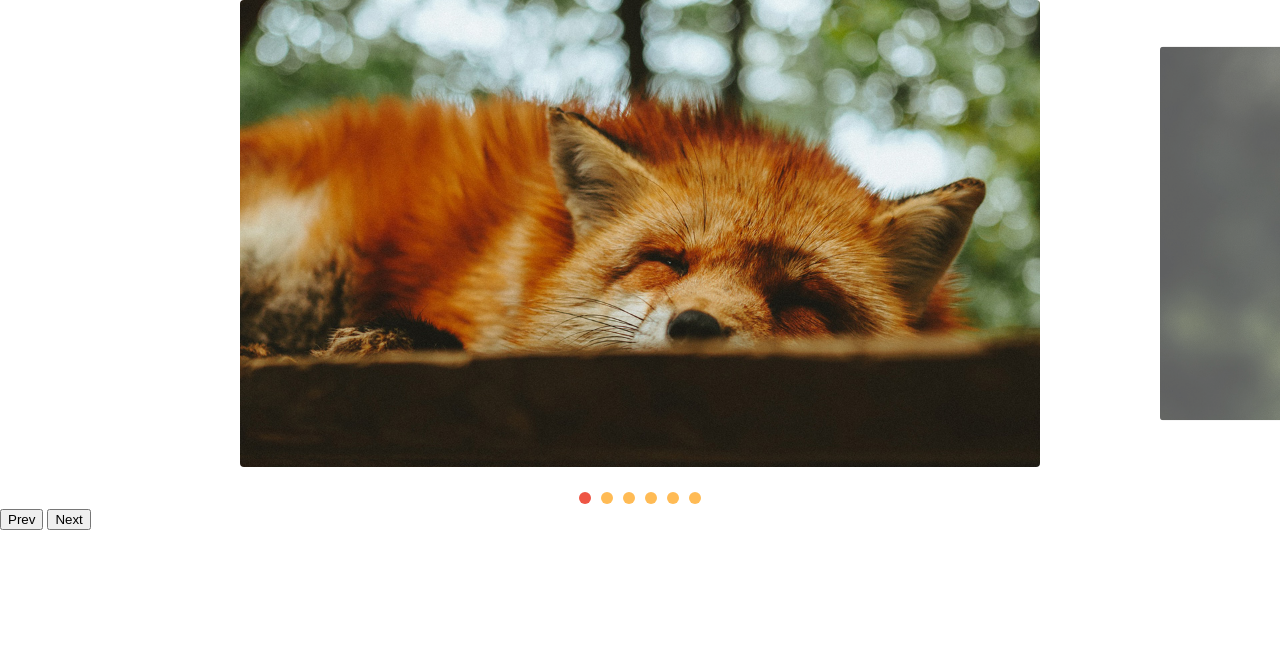
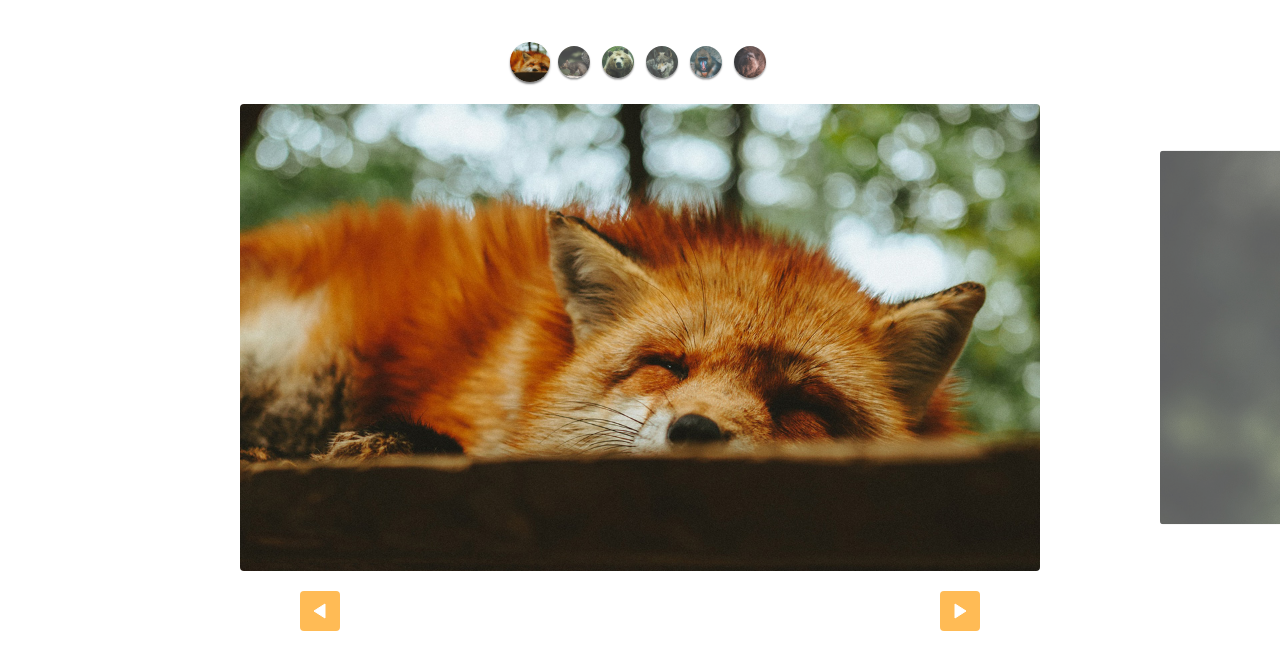
Before and after one commit to flavioHenriqueK/slide, a plain HTML site: page index.html in a window 1280 px wide. Drawn offline with Linux system fonts and the light colour scheme.

Commit message:
custom controls

```diff
--- a/css/style.css
+++ b/css/style.css
@@ -66,3 +66,48 @@ img {
 [data-control="slide"] li.active a, [data-control="slide"] li a:hover{
  background: #E54;
 }
+
+.custom-controls {
+  display: flex;
+  justify-content: center;
+  margin-top: 40px;
+  margin-bottom: 20px;
+  flex-wrap: wrap;
+}
+
+.custom-controls li {
+  opacity: .8;
+  transform: scale(.8);
+  width: 40px;
+  height: 40px;
+  border-radius: 50%;
+  overflow: hidden;
+  margin: 2px;
+  box-shadow: 0 2px 2px rgba(0, 0, 0, .5);
+  transition: .3s;
+}
+
+.custom-controls li.active {
+  opacity: 1;
+  transform: scale(1);
+}
+
+.arrow-nav {
+  display: flex;
+  justify-content: space-around;
+  margin: 20px 0;
+}
+
+.arrow-nav button {
+  cursor: pointer;
+  border: none;
+  border-radius: 4px;
+  color: white;
+  width: 40px;
+  height: 40px;
+  background: #FB5 url('../img/arrow.svg') center center no-repeat;
+}
+
+.arrow-nav button.prev {
+  transform: rotate(-180deg);
+}
--- a/index.html
+++ b/index.html
@@ -7,6 +7,14 @@
   <link rel="stylesheet" href="css/style.css">
 </head>
 <body>
+  <ul class="custom-controls">
+    <li><img src="img/foto1-thumb.jpg" alt=""></li>
+    <li><img src="img/foto2-thumb.jpg" alt=""></li>
+    <li><img src="img/foto3-thumb.jpg" alt=""></li>
+    <li><img src="img/foto4-thumb.jpg" alt=""></li>
+    <li><img src="img/foto5-thumb.jpg" alt=""></li>
+    <li><img src="img/foto6-thumb.jpg" alt=""></li>
+  </ul>
   <div class="slide-wrapper">
     <ul class="slide">
       <li><img src="img/foto1.jpg" alt=""></li>
@@ -18,8 +26,8 @@
     </ul>
   </div>
   <div class="arrow-nav">
-    <button class="prev">Prev</button>
-    <button class="next">Next</button>
+    <button class="prev"></button>
+    <button class="next"></button>
   </div>
 
   <script type="module" src="js/script.js"></script>
--- a/js/script.js
+++ b/js/script.js
@@ -1,9 +1,9 @@
-import {SlideNav, Slide} from './slide.js'
+import SlideNav from './slide.js'
 
 const slide = new SlideNav('.slide','.slide-wrapper');
 slide.init();
 slide.addArrow('.prev','.next');
 
-slide.addControl ();
+slide.addControl ('.custom-controls');
 
 console.log(slide)
--- a/js/slide.js
+++ b/js/slide.js
@@ -163,7 +163,7 @@ activeNextSlide() {
 
 
 
-export class SlideNav extends Slide {
+export default class SlideNav extends Slide {
   constructor(slide,wrapper) {
     super(slide,wrapper);
     this.bindControlEvents();
```
